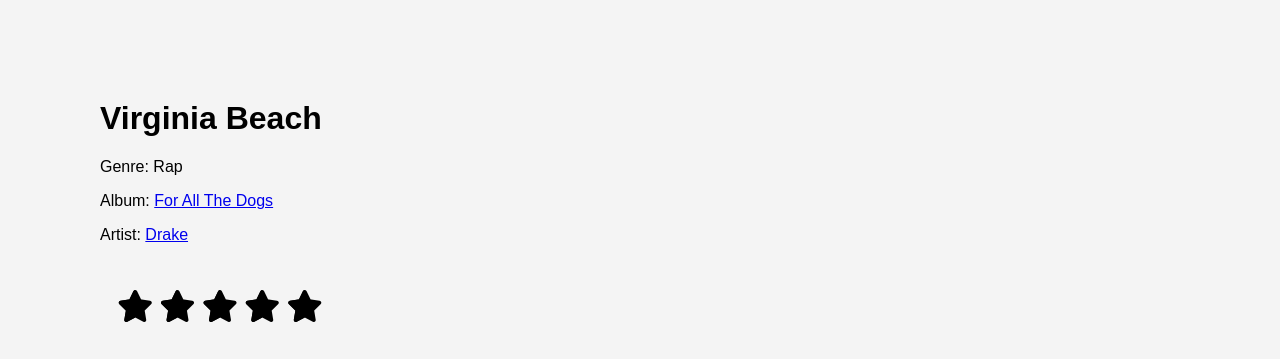
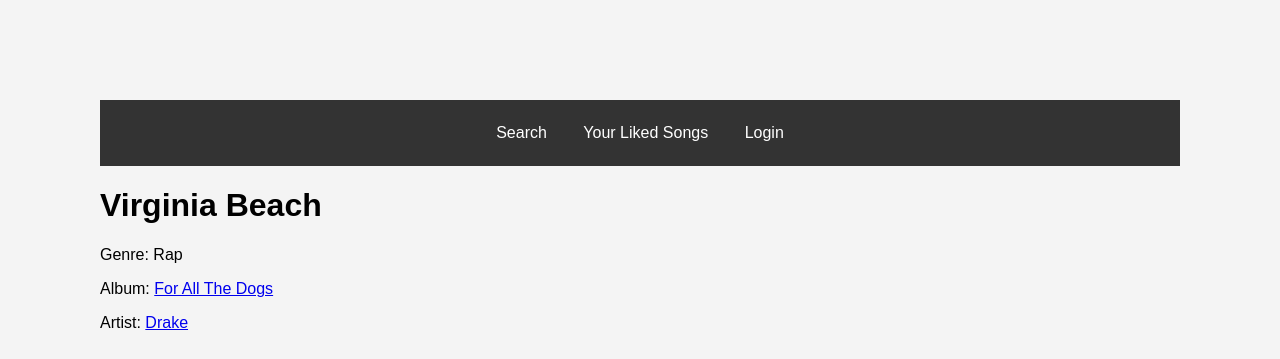
Before and after one commit to emmasul44/dev_access_project, a Flask app: page /song/1 in a window 1280 px wide. Shown: the top 359 px of the page. Run offline with Flask 3, Linux system fonts and the light colour scheme; data comes from the database, SQL or seed files in the repository; parts of the project's set-up code (start-up, migrations or seed data) failed here and were passed over; some libraries are stand-ins or nearby versions.

Commit message:
adding nav bar to all relevant htmls

```diff
--- a/templates/album_details.html
+++ b/templates/album_details.html
@@ -103,6 +103,7 @@
     </style>
 </head>
 <body>
+    {% include 'navbar.html' %}
     <h1>{{ album.album_title }}</h1>
     <p>Release Date: {{ release_date.releasedate }}</p>
     <p>Genre: {{ album.genre }}</p>
--- a/templates/artist_details.html
+++ b/templates/artist_details.html
@@ -105,6 +105,7 @@
 </head>
 
 <body>
+    {% include 'navbar.html' %}
     <h2>{{ artist.Name }}</h2>
     <p>Genre: {{ artist.Genre }}</p>
     <p>Label: <a href="{{ url_for('label_details', label_id=label['LabelID']) }}">{{ label['Label_Name'] }}</a></p>
--- a/templates/label_details.html
+++ b/templates/label_details.html
@@ -11,6 +11,7 @@
 </head>
 
 <body>
+    {% include 'navbar.html' %}
     <h2>{{ label.Label_Name }}</h2>
 
     <h2>Artists</h2>
--- /dev/null
+++ b/templates/navbar.html
@@ -0,0 +1,42 @@
+<style>
+    /* CSS styles for the navigation bar */
+    #navbar-header {
+        background-color: #333;
+        color: white;
+        padding: 10px 0;
+    }
+
+    #navbar ul {
+        list-style-type: none;
+        margin: 0;
+        padding: 0;
+        text-align: center;
+    }
+
+    #navbar ul li {
+        display: inline;
+    }
+
+    #navbar ul li a {
+        display: inline-block;
+        padding: 14px 16px;
+        text-decoration: none;
+        color: white;
+    }
+
+    #navbar ul li a:hover {
+        background-color: #ddd;
+        color: black;
+    }
+</style>
+
+<header id="navbar-header">
+    <nav id="navbar">
+        <ul>
+            <li><a href="{{ url_for('search') }}">Search</a></li>
+            <li><a href="{{ url_for('like_song') }}">Your Liked Songs</a></li>
+            <li><a href="{{ url_for('login') }}">Login</a></li>
+            <!-- Add more links as needed -->
+        </ul>
+    </nav>
+</header>
--- a/templates/song_details.html
+++ b/templates/song_details.html
@@ -103,6 +103,7 @@
 </head>
 
 <body>
+    {% include 'navbar.html' %}
     <h1>{{ song.Song_Title }}</h1>
     <p>Genre: {{ song.Genre }}</p>
     <p>Album: <a href="{{ url_for('album_details', album_id=album['AlbumID']) }}">{{ album.Album_Title }}</a></p>
```
Also changed, not shown: templates/like_song.html (+2 -12 lines), templates/search.html (+2 -48 lines).
